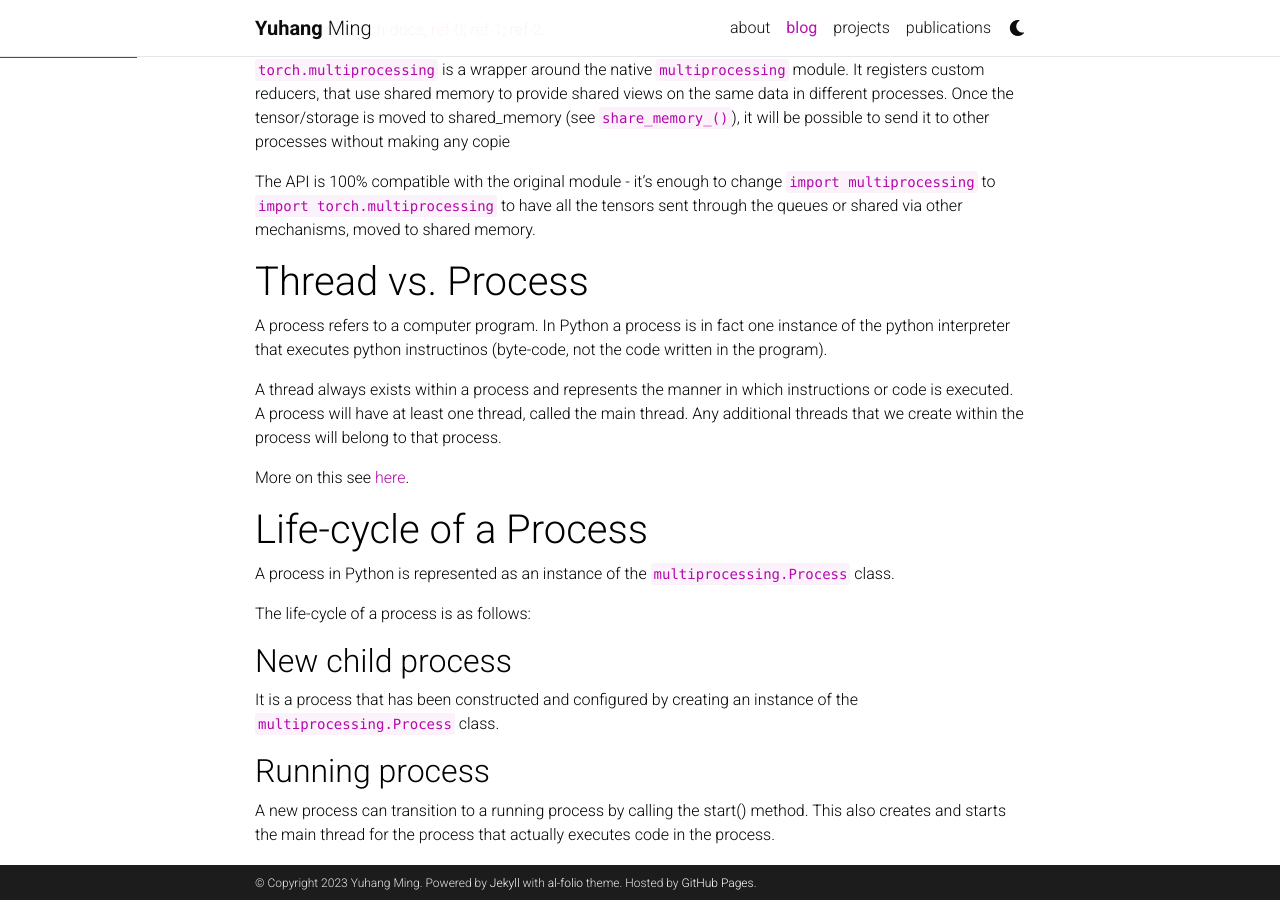
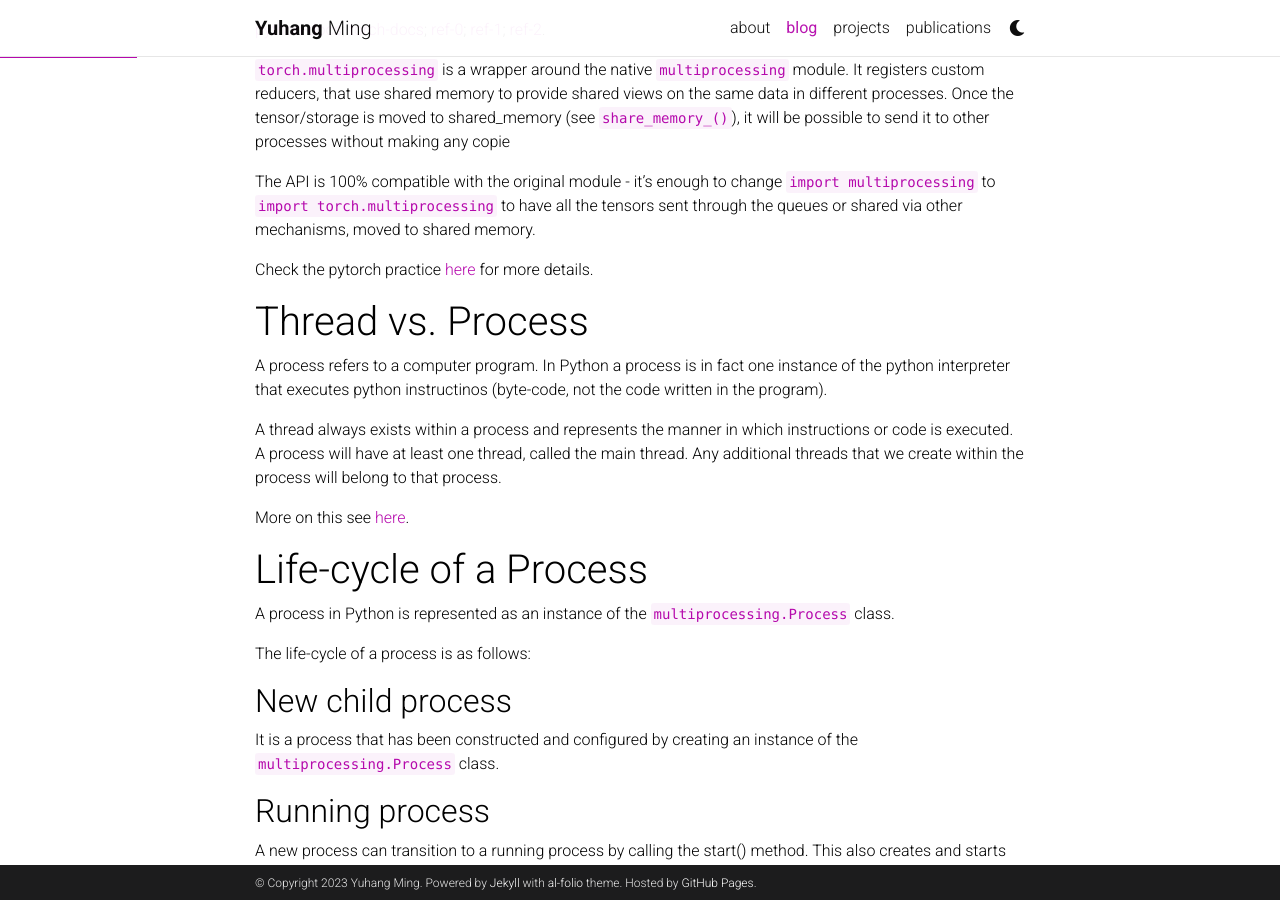
Before and after one commit to YuhangMing/yuhangming.github.io, a Jekyll site: the page built from _posts/2023-04-24-python-torch-multiprocessing.md, in a window 1280 px wide and 900 px high, scrolled down 709 px. Built offline with Jekyll 4.4.1, drawn with Linux system fonts in a browser that asks for light colours; comment, search, counter and statistics services are not loaded; a style sheet for code colours, icons or effects is not loaded.

Commit message:
torch practice

```diff
--- a/_posts/2023-04-24-python-torch-multiprocessing.md
+++ b/_posts/2023-04-24-python-torch-multiprocessing.md
@@ -31,6 +31,8 @@ categories: mix-posts
 `torch.multiprocessing` is a wrapper around the native `multiprocessing` module. It registers custom reducers, that use shared memory to provide shared views on the same data in different processes. Once the tensor/storage is moved to shared_memory (see `share_memory_()`), it will be possible to send it to other processes without making any copie
 
 The API is 100% compatible with the original module - it’s enough to change `import multiprocessing` to `import torch.multiprocessing` to have all the tensors sent through the queues or shared via other mechanisms, moved to shared memory.
+
+Check the pytorch practice [here](https://pytorch.org/docs/stable/notes/multiprocessing.html) for more details.
 
 # Thread vs. Process
 A process refers to a computer program. In Python a process is in fact one instance of the python interpreter that executes python instructinos (byte-code, not the code written in the program).
```
